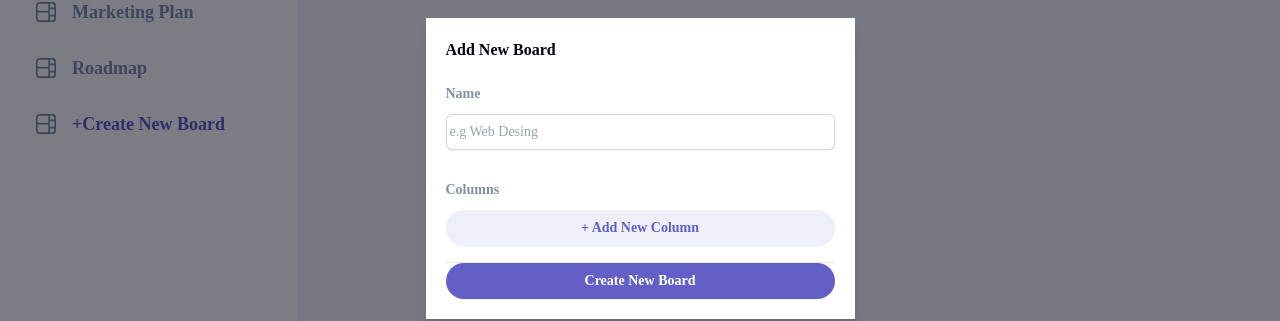
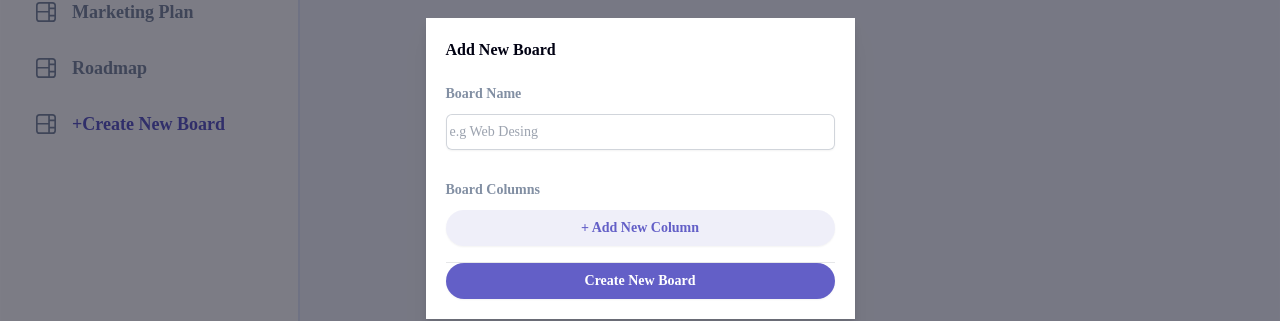
Before and after one commit to Emelinur/kanban-task-app, a React (Vite) app: page / in a window 1280 px wide. Both pictures are taken after a click on the button "+Create New Board". Shown: the part 232-553 px from the top of the page. Built offline with nearby package versions, Linux system fonts and the light colour scheme; the HTML template or start-up script is replaced by a standard one.

Commit message:
"Board form yapısı düzenlendi"

```diff
--- a/src/components/Board.jsx
+++ b/src/components/Board.jsx
@@ -1,51 +1,53 @@
 import { useState } from "react";
-
-export function Board() {
-
+import { v4 as uuidv4 } from "uuid";
+export function Board({newBoard}) {
   const handleSubmit = (e) => {
     e.preventDefault();
   };
-  const handleInputType=(event)=>{
-   event.target.value
-  }
 
+  const handleInputType = (event) => {
+    console.log(event.target);
+  };
   const [columns, setColumns] = useState([]);
   const addColumn = () => {
-const col=<>
+    const newCol = {
+      id: uuidv4(),
+      element: (
         <div className="flex w-full rounded-md shadow-sm ring-1 ring-inset ring-gray-300 focus-within:ring-2 focus-within:ring-inset focus-within:ring-gray-100 sm:max-w-md mb-2">
           <input
-    onChange={handleInputType}
             type="text"
             name="columns"
             id="columns"
             autoComplete="columns"
-    className="block flex-1 border-0 bg-transparent py-1.5 pl-1  text-black focus:ring-0 sm:text-sm sm:leading-6"
+            className="block flex-1 border-0 bg-transparent py-1.5 pl-1  text-black focus:ring-0 sm:text-sm sm:leading-6 dark:text-white"
             placeholder=""
           />
         </div>
-<button type="reset"  className="m-2" >
-  <img src="..\src\assets\icon-cross.svg" alt="icon-cross" />
-</button>
-</>
-setColumns(
-  prev=>[...prev,col]
-  )
+      ),
     };
+    setColumns((prev) => [...prev, newCol]);
+  };
+  const removeColumn = (index) => {
+    setColumns((prev) => prev.filter((_, i) => i !== index));
+  };
+
   return (
     <>
-      <form className="w-480 h-429 r drop-shadow-xl" onSubmit={handleSubmit}>
-        <div className="w-full bg-white p-5 ">
-          <div className="border-b border-gray-900/10 pb-4">
-            <h1 className=" font-bold  text-black">Add New Board</h1>
+      <form className="w-480 h-429 r drop-shadow-xl " onSubmit={handleSubmit} >
+        <div className="w-full bg-white p-5 dark:bg-darkGrey">
+          <div className="border-b border-gray-900/10 pb-4 ">
+            <h1 className=" font-bold  text-black dark:text-white">Add New Board</h1>
             <div className="mt-5 grid grid-cols-1 sm:grid-cols-6">
               <div className="sm:col-span-full">
-                <label htmlFor="name" className="block text-sm font-bold leading-6 text-mediumGrey">
-                  Name
+                <label
+                  htmlFor="name"
+                  className="block text-sm font-bold leading-6 text-mediumGrey dark:text-white"
+                >
+                  Board Name
                 </label>
                 <div className="mt-2">
                   <div className="flex rounded-md shadow-sm ring-1 ring-inset ring-gray-300 focus-within:ring-2 focus-within:ring-inset focus-within:ring-indigo-600 sm:max-w-md">
                     <input
-
                       type="text"
                       name="name"
                       id="name"
@@ -60,17 +62,29 @@ setColumns(
             <div className="mt-5 flex flex-col sm:grid-cols-6">
               <div className="sm:col-span-full m-2 ml-0 ">
                 <label
-                  htmlFor="columns" className="block text-sm leading-6 text-mediumGrey font-bold"
+                  htmlFor="columns"
+                  className="block text-sm leading-6 text-mediumGrey font-bold dark:text-white"
                 >
-                  Columns
+                  Board Columns
                 </label>
               </div>
-              {columns.map((item,index)=><div className="mt-2 flex" key={index}>{item}</div>)}
+              {columns.map((item, index) => (
+                <div className="mt-2 flex" key={item.id}>
+                  {item.element}
+
+                  <button
+                    type="reset"
+                    className="m-2"
+                    onClick={() => removeColumn(index)}
+                  >
+                    <img src="..\src\assets\icon-cross.svg" alt="icon-cross" />
+                  </button>
+                </div>
+              ))}
               <button
                 type="button"
-                className=" w-full rounded-full bg-mainPurpleLight px-3 py-2 text-sm font-bold shadow-sm hover:bg-mainPurpleHover text-mainPurple"
+                className=" w-full rounded-full bg-mainPurpleLight px-3 py-2 text-sm font-bold shadow-sm hover:bg-mainPurpleHover text-mainPurple dark:bg-white "
                 onClick={addColumn}
-
               >
                 + Add New Column
               </button>
```
Lines whose indentation alone changed are shown as unchanged.
